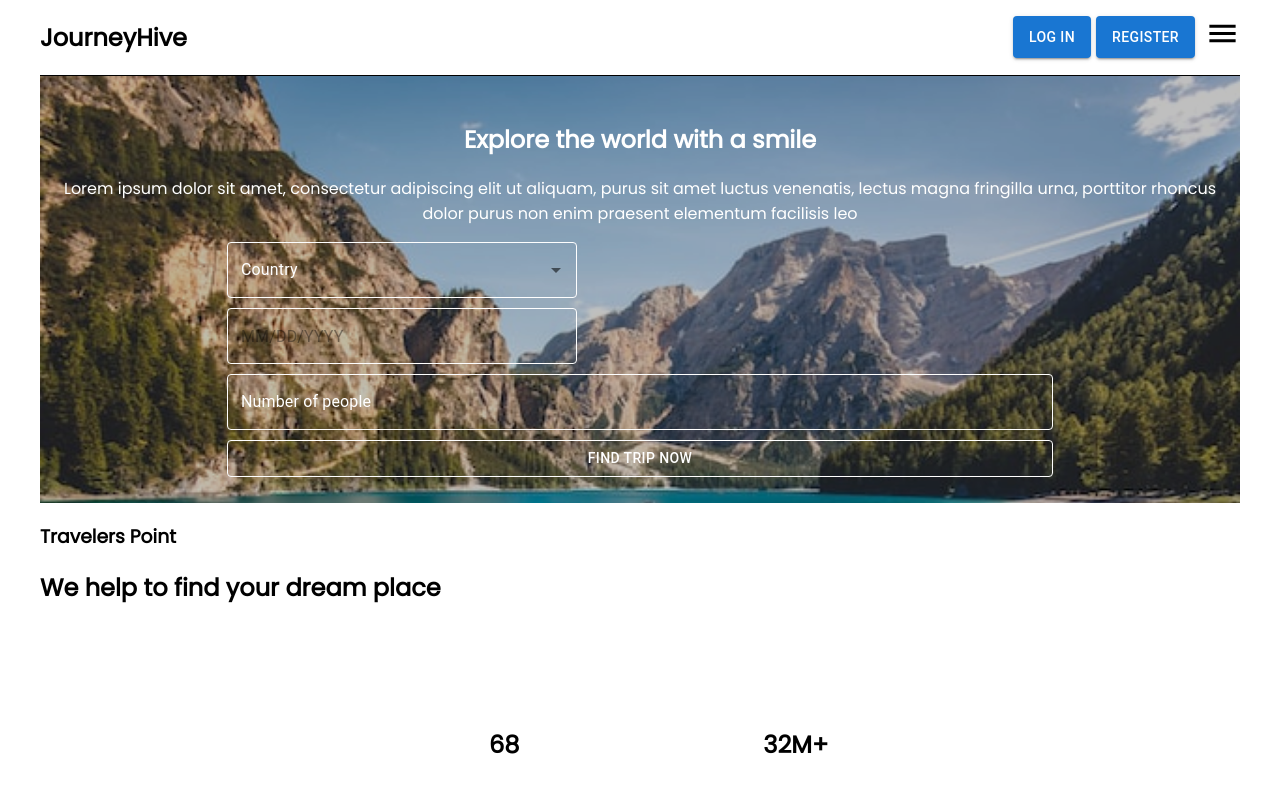
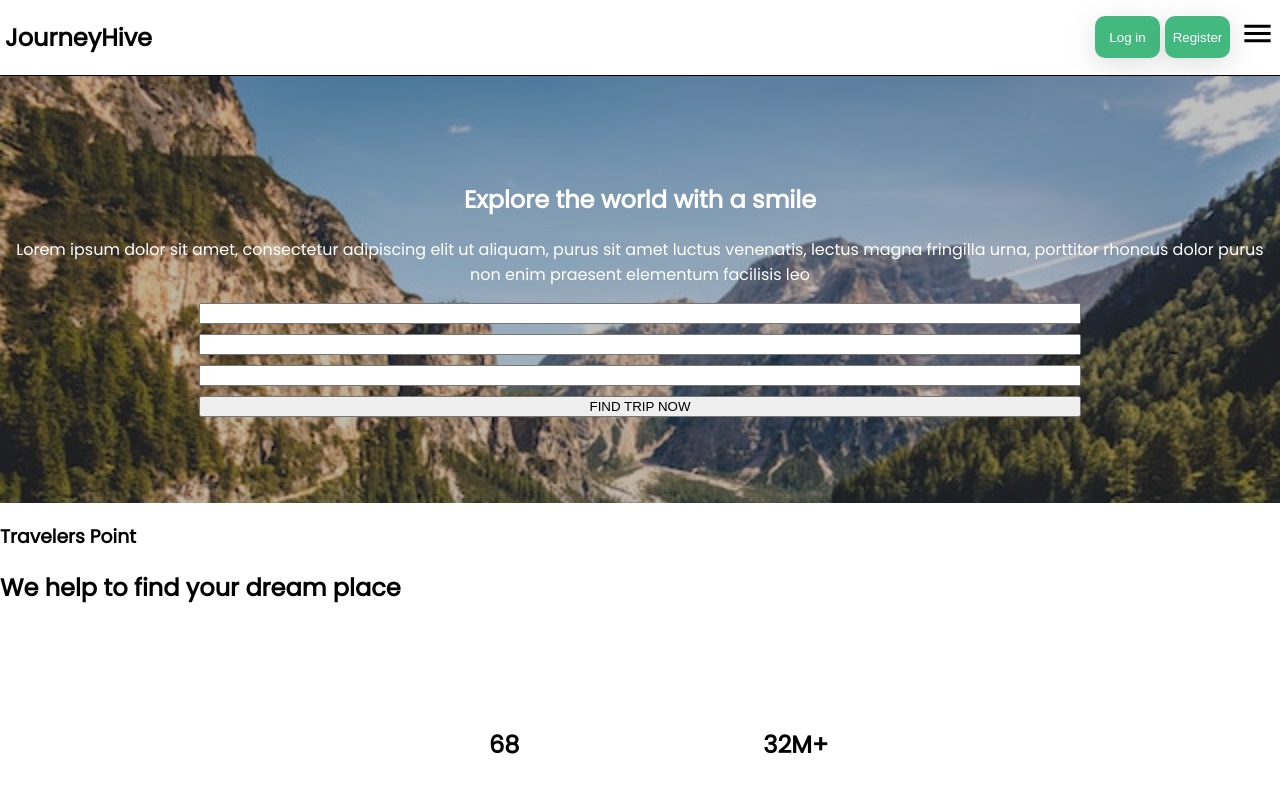
Before and after one commit to jkamin61/travel-web-app, a React (Create React App) app: page / in a window 1280 px wide. Shown: the top 800 px of the page. Built offline with nearby package versions, Linux system fonts and the light colour scheme.

Commit message:
- changed styling path

```diff
--- a/src/components/Explore/Explore.jsx
+++ b/src/components/Explore/Explore.jsx
@@ -1,11 +1,6 @@
 import css from './Explore.module.css';
-import {Autocomplete, Button, TextField} from "@mui/material";
-import {DatePicker, LocalizationProvider} from "@mui/x-date-pickers";
-import { AdapterDayjs } from '@mui/x-date-pickers/AdapterDayjs'
 
 export const Explore = () => {
-
-    const countries = ['Norway', 'Sweden', 'Denmark'];
 
     return (
         <section className={css.explore}>
@@ -18,67 +13,10 @@ export const Explore = () => {
                 </p>
             </div>
             <form className={css.form}>
-                <Autocomplete
-                    disablePortal
-                    id="country-select"
-                    options={countries}
-                    sx={{
-                        width: 350,
-                        '& .MuiOutlinedInput-notchedOutline': {
-                            borderColor: "white",
-                        },
-                        '& .MuiInputLabel-root': {
-                            color: "white",
-                            borderColor: "white"
-                        },
-                        '& .MuiInputLabel-root.Mui-focused': {
-                            color: "white",
-                        }
-                    }}
-                    renderInput={(params) => <TextField {...params} label="Country"/>}
-                />
-                <LocalizationProvider dateAdapter={AdapterDayjs}>
-                    <DatePicker sx={{
-                        width: 350,
-                        '& .MuiOutlinedInput-notchedOutline': {
-                            borderColor: "white",
-                            color: "white",
-                        },
-                        '& .MuiButtonBase-root-MuiIconButton-root': {
-                            color: "white",
-                        },
-                        '& .MuiSvgIcon-root': {
-                            fill: "white",
-                        },
-                        '. &MuiInputBase-input-MuiOutlinedInput-input': {
-                            color: "white",
-                        },
-
-                    }}></DatePicker>
-                </LocalizationProvider>
-                <TextField id="number-of-people-for-trip" label="Number of people" variant="outlined" sx={{
-                    '& .MuiOutlinedInput-notchedOutline': {
-                        color:"white",
-                        borderColor: "white",
-                    },
-                    '& .MuiOutlinedInput-input': {
-                        color: "white"
-                    },
-                    '& .Mui-focused': {
-                        color: "white",
-                        borderColor: "white",
-                    },
-                    '& .MuiInputLabel-root': {
-                        color: "white",
-                    },
-                    '& .MuiInputBase-input-MuiOutlinedInput-input': {
-                        color: "white",
-                    },
-                }}/>
-                <Button variant="outlined" sx={{
-                    color:"white",
-                    borderColor: "white",
-                }}>Find Trip Now</Button>
+                    <input></input>
+                    <input></input>
+                    <input></input>
+                    <button type={"submit"}>FIND TRIP NOW</button>
             </form>
         </section>
     )
--- a/src/components/Header/Header.jsx
+++ b/src/components/Header/Header.jsx
@@ -1,53 +1,50 @@
 import css from './Header.module.css'
 import {clsx} from 'clsx';
 import {useState} from "react";
-import {Button, Link} from "@mui/material";
 import MenuIcon from '@mui/icons-material/Menu';
-import HomeIcon from '@mui/icons-material/Home';
-import Breadcrumbs from '@mui/material/Breadcrumbs';
 
 export const Header = () => {
     const [modal, setModal] = useState(false);
-
     const handleModalWindow = () => {
         modal === false ? setModal(true) : setModal(false);
     }
+    const handleAuthButtonsAnimation = (event) => {
+        const authButton = event.target;
+        if (authButton.classList.contains(`${css.authButtonClicked}`)) {
+            authButton.classList.remove(`${css.authButtonClicked}`)
+        } else {
+            authButton.classList.add(`${css.authButtonClicked}`)
+        }
+    }
     return (
         <header className={css.bar}>
-
             <div>
                 <h2>JourneyHive</h2>
             </div>
             <div className={css.mobilePanel}>
                 <div className={css.authButtons}>
-                    <Button variant="contained">Log in</Button>
-                    <Button variant="contained">Register</Button>
+                    <button className={css.authLoginButton} onMouseDown={handleAuthButtonsAnimation}
+                            onMouseUp={handleAuthButtonsAnimation}>Log in
+                    </button>
+                    <button className={css.authRegisterButton} onMouseDown={handleAuthButtonsAnimation}
+                            onMouseUp={handleAuthButtonsAnimation}>Register
+                    </button>
                 </div>
                 <div>
                     <MenuIcon fontSize={"large"} cursor={"pointer"} onClick={handleModalWindow}></MenuIcon>
                 </div>
             </div>
             <div className={clsx(modal ? css.modalVisible : css.modalHidden)}>
-                <Breadcrumbs>
-                    <Link underline="hover" color="inherit" href="#">
-                        <HomeIcon></HomeIcon>Home
-                    </Link>
-                    <Link underline="hover" color="inherit" href="#">
-                        Discover
-                    </Link>
-                    <Link underline="hover" color="inherit" href="#">
-                        Services
-                    </Link>
-                    <Link underline="hover" color="inherit" href="#">
-                        About us
-                    </Link>
-                    <Link underline="hover" color="inherit" href="#">
-                        Contact
-                    </Link>
-                </Breadcrumbs>
                 <button onClick={handleModalWindow}>
-                    X
+                    ->
                 </button>
+                <ul>
+                    <li>Home</li>
+                    <li>Discover</li>
+                    <li>Services</li>
+                    <li>About us</li>
+                    <li>Contact</li>
+                </ul>
             </div>
         </header>
     )
--- a/src/components/Header/Header.module.css
+++ b/src/components/Header/Header.module.css
@@ -4,19 +4,21 @@
     justify-content: space-between;
     align-items: center;
     border-bottom: 1px solid black;
+    padding: 0 5px;
 }
 
 .modal {
-display: flex;
+    display: flex;
 }
 
 .modalHidden {
     display: none;
 }
+
 .modalVisible {
-    display: block;
+    display: flex;
+    flex-direction: row;
     position: fixed;
-    left: 85%;
     top: 10%;
     z-index: 1;
     background-color: white;
@@ -24,12 +26,36 @@ display: flex;
     border-radius: 6px;
     border-right-style: none;
 }
+
 .mobilePanel {
     display: flex;
     flex-direction: row;
     gap: 10px;
 }
+
 .authButtons {
     display: flex;
     gap: 5px;
 }
+
+.authLoginButton, .authRegisterButton  {
+    display: block;
+    box-shadow: rgba(100, 100, 111, 0.2) 0 7px 29px 0;
+    border: none;
+    background-color: #43B97F;
+    border-radius: 10px;
+    width: 65px;
+    color: white;
+    cursor: pointer;
+    transition: transform 0.2s ease;
+}
+
+.authLoginButton:hover, .authRegisterButton:hover {
+    box-shadow: rgba(50, 50, 93, 0.25) 0 30px 60px -12px inset,
+    rgba(0, 0, 0, 0.3) 0 18px 36px -18px inset;
+}
+
+.authButtonClicked {
+    transition: transform 0.2s ease;
+    transform: scale(0.9);
+}
--- a/src/components/Travelers/Travelers.jsx
+++ b/src/components/Travelers/Travelers.jsx
@@ -3,7 +3,6 @@ import css from './Travelers.module.css'
 export const Travelers = () => {
     return (
         <section className={css.travelers}>
-
             <div>
                 <h3>Travelers Point</h3>
                 <h2>We help to find your dream place</h2>
--- a/src/pages/Home.jsx
+++ b/src/pages/Home.jsx
@@ -4,47 +4,20 @@ import {Travelers} from "../components/Travelers/Travelers";
 import {Destination} from "../components/Destination/Destination";
 import {Testimonial} from "../components/Testimonial/Testimonial";
 import {Footer} from "../components/Footer/Footer";
-import {Container} from "@mui/material";
 
 const Home = () => {
     return (
         <>
-            <Container sx={{
-                paddingLeft: 0,
-                paddingRight: 0,
-                '@media (min-width: 600px)': {
-                    paddingLeft: 0,
-                    paddingRight: 0,
-                },
-            }}
-            >
+            <div className={"container"}>
                 <Header></Header>
-            </Container>
-            <main>
-                <Container sx={{
-                    paddingLeft: 0,
-                    paddingRight: 0,
-                    '@media (min-width: 600px)': {
-                        paddingLeft: 0,
-                        paddingRight: 0,
-                    },
-                }}>
+                <main>
                     <Explore></Explore>
                     <Travelers></Travelers>
                     <Destination></Destination>
                     <Testimonial></Testimonial>
-                </Container>
-            </main>
-            <Container sx={{
-                paddingLeft: 0,
-                paddingRight: 0,
-                '@media (min-width: 600px)': {
-                    paddingLeft: 0,
-                    paddingRight: 0,
-                },
-            }}>
+                </main>
                 <Footer></Footer>
-            </Container>
+            </div>
         </>
     )
 }
--- a/src/styles.css
+++ b/src/styles.css
@@ -15,3 +15,13 @@ code {
 ul {
   list-style-type: none;
 }
+
+.container {
+  width: 100%;
+  margin-left: auto;
+  box-sizing: border-box;
+  margin-right: auto;
+  display: block;
+  padding-left: 0;
+  padding-right: 0;
+}
```
